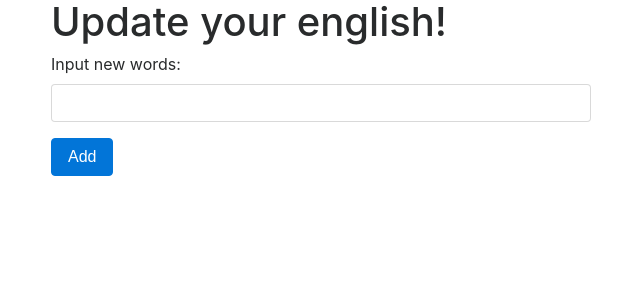
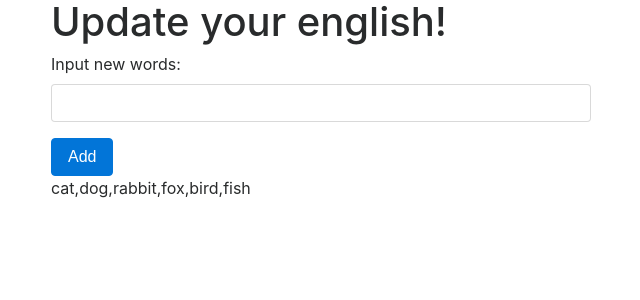
Before and after one commit to Blajimir/update-your-english, an Angular app: page / in a window 1280 px wide. Shown: the top 300 px of the page, without its empty margins (319-959 px from the left). Built offline with nearby package versions, Linux system fonts and the light colour scheme.

Commit message:
add change in my-vocabulary component

```diff
--- a/src/app/app.component.html
+++ b/src/app/app.component.html
@@ -8,7 +8,7 @@
   </div>
   <div class="row">
     <div class="col-md-6 offset-md-3">
-      <my-vocabulary>Load...</my-vocabulary>
+      <app-my-vocabulary>Load...</app-my-vocabulary>
     </div>
   </div>
 </div>
--- a/src/app/my-vocabulary/my-vocabulary.component.html
+++ b/src/app/my-vocabulary/my-vocabulary.component.html
@@ -1,6 +1,8 @@
 <form action="#">
   <div class="form-group">
-    <label for="new-words">Input new words:</label><input type="text" class="form-control" id="new-words">
+    <label for="new-words">Input new words:</label>
+    <input #nwords type="text" class="form-control" id="new-words">
   </div>
-  <button class="btn btn-primary">Add</button>
+  <button class="btn btn-primary" (click)="addWord(nwords.value)">Add</button>
 </form>
+<div>{{myWords}}</div>
--- a/src/app/my-vocabulary/my-vocabulary.component.ts
+++ b/src/app/my-vocabulary/my-vocabulary.component.ts
@@ -1,17 +1,21 @@
-import { Component, OnInit } from '@angular/core';
+import {Component} from '@angular/core';
 
 @Component({
-  selector: 'my-vocabulary',
+  selector: 'app-my-vocabulary',
   templateUrl: './my-vocabulary.component.html',
   styleUrls: ['./my-vocabulary.component.css']
 })
-export class MyVocabularyComponent implements OnInit {
-  myWords:string[]= new Array("cat","dog","rabbit","fox","bird","fish");
+export class MyVocabularyComponent {
+  myWords: Array<string>;
+
   constructor() {
-
+    this.myWords = ['cat', 'dog', 'rabbit', 'fox', 'bird', 'fish'];
+    console.log('app-my-vocabulary create');
   }
 
-  ngOnInit() {
+  addWord(word: string) {
+    this.myWords.push(word);
+    console.log(this.myWords);
   }
 
 }
```
